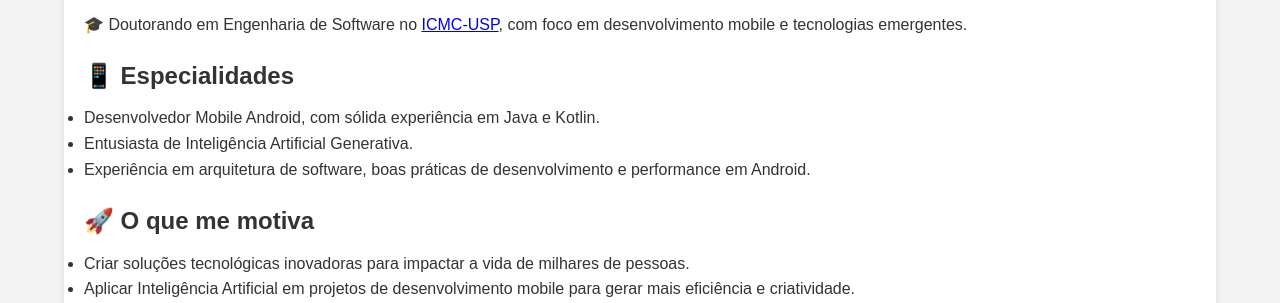
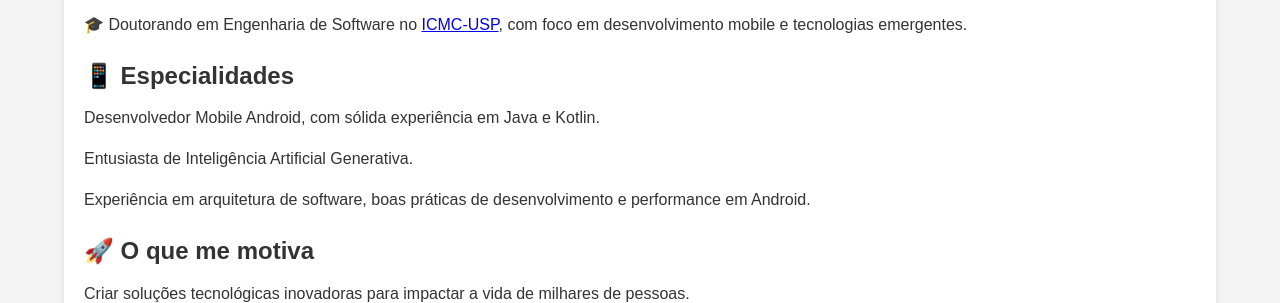
Before and after one commit to falvojr/portfolio, a plain HTML site: page index.html in a window 1280 px wide. Shown: the part 360-663 px from the top of the page. Drawn offline with Linux system fonts and the light colour scheme.

Commit message:
Update index.html

```diff
--- a/index.html
+++ b/index.html
@@ -127,17 +127,13 @@
     <p>🎓 Doutorando em Engenharia de Software no <a href="https://www.icmc.usp.br/" target="_blank">ICMC-USP</a>, com foco em desenvolvimento mobile e tecnologias emergentes.</p>
 
     <h3>📱 Especialidades</h3>
-    <ul>
-      <li>Desenvolvedor Mobile Android, com sólida experiência em Java e Kotlin.</li>
-      <li>Entusiasta de Inteligência Artificial Generativa.</li>
-      <li>Experiência em arquitetura de software, boas práticas de desenvolvimento e performance em Android.</li>
-    </ul>
+    <p>Desenvolvedor Mobile Android, com sólida experiência em Java e Kotlin.</p>
+    <p>Entusiasta de Inteligência Artificial Generativa.</p>
+    <p>Experiência em arquitetura de software, boas práticas de desenvolvimento e performance em Android.</p>
 
     <h3>🚀 O que me motiva</h3>
-    <ul>
-      <li>Criar soluções tecnológicas inovadoras para impactar a vida de milhares de pessoas.</li>
-      <li>Aplicar Inteligência Artificial em projetos de desenvolvimento mobile para gerar mais eficiência e criatividade.</li>
-    </ul>
+    <p>Criar soluções tecnológicas inovadoras para impactar a vida de milhares de pessoas.</p>
+    <p>Aplicar Inteligência Artificial em projetos de desenvolvimento mobile para gerar mais eficiência e criatividade.</p>
 
     <h2>📌 Projetos em Destaque</h2>
     <div class="projects">
```
